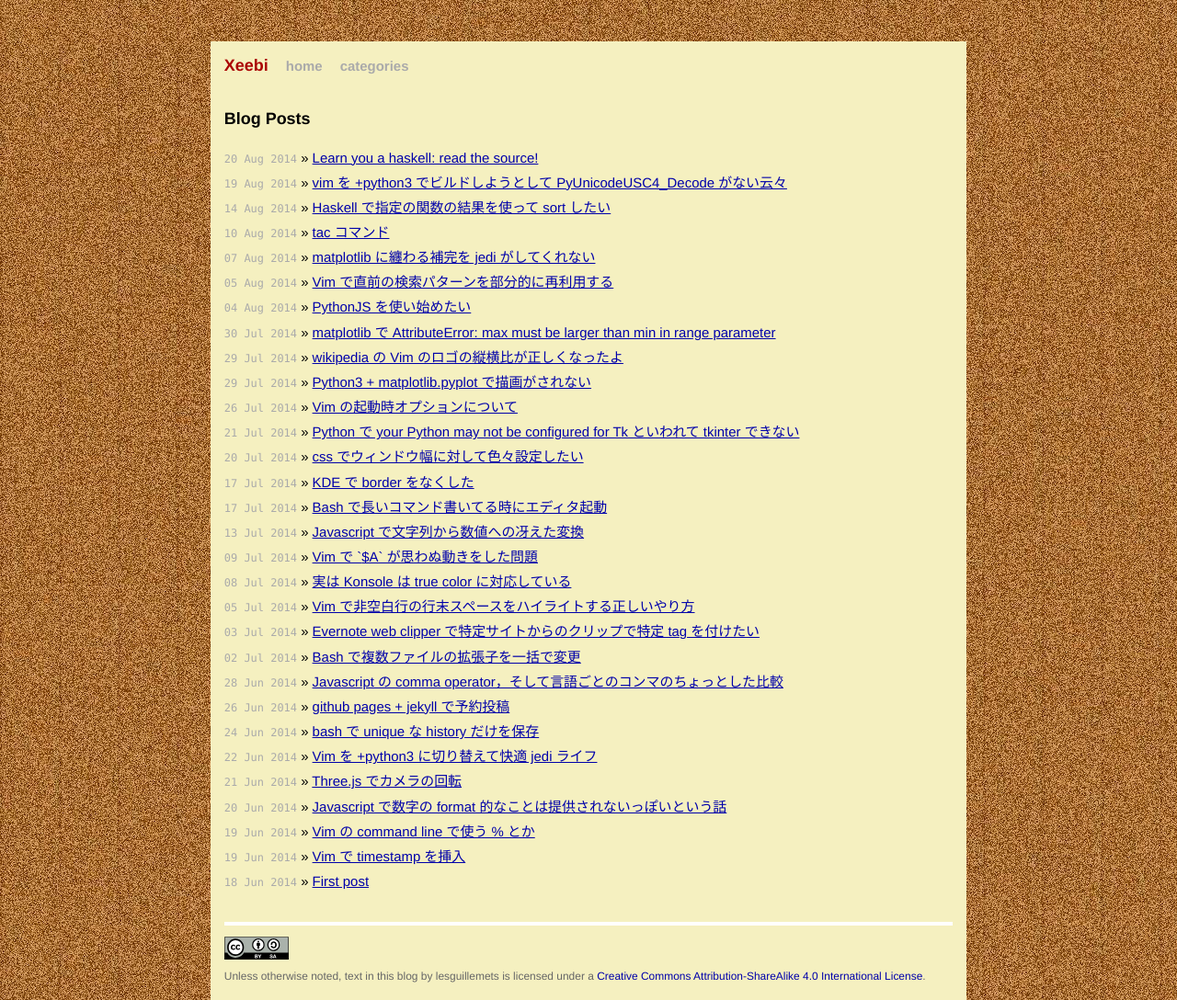
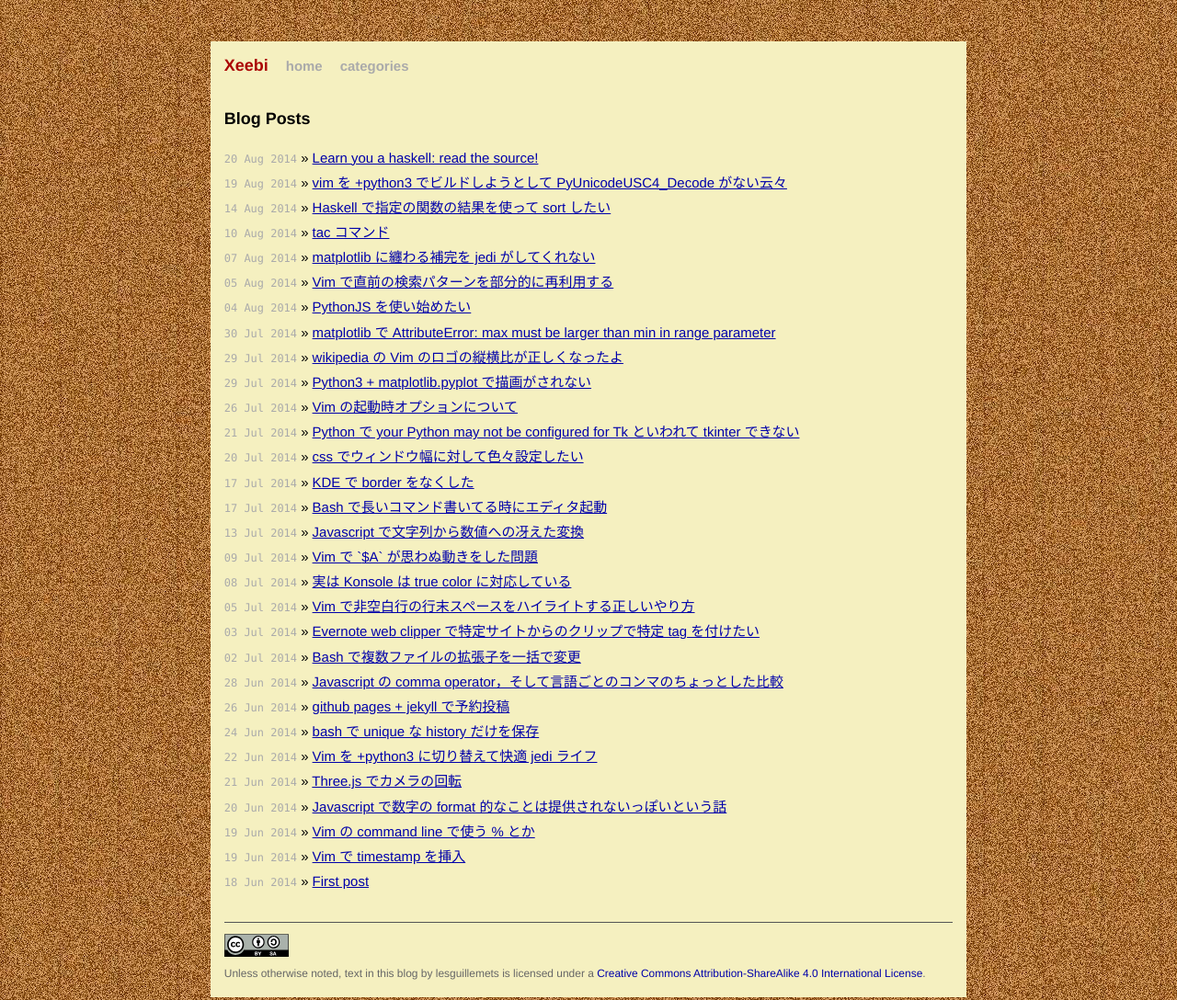
Before and after one commit to lesguillemets/blog, a Jekyll site: the page built from index.html, in a window 1280 px wide. Shown: the whole page at 92% size. Built offline with Jekyll 4.4.1, drawn with Linux system fonts in a browser that asks for light colours.

Commit message:
change color fot border-top of footer.mainfooter

```diff
--- a/css/main.css
+++ b/css/main.css
@@ -133,7 +133,7 @@
 footer.mainfooter {
   font-size: 80%;
   color: #666;
-  border-top: 4px solid #fff;
+  border-top: 1px solid #555;
   margin-top: 2em;
   padding-top:1em;
   display:block;
```
